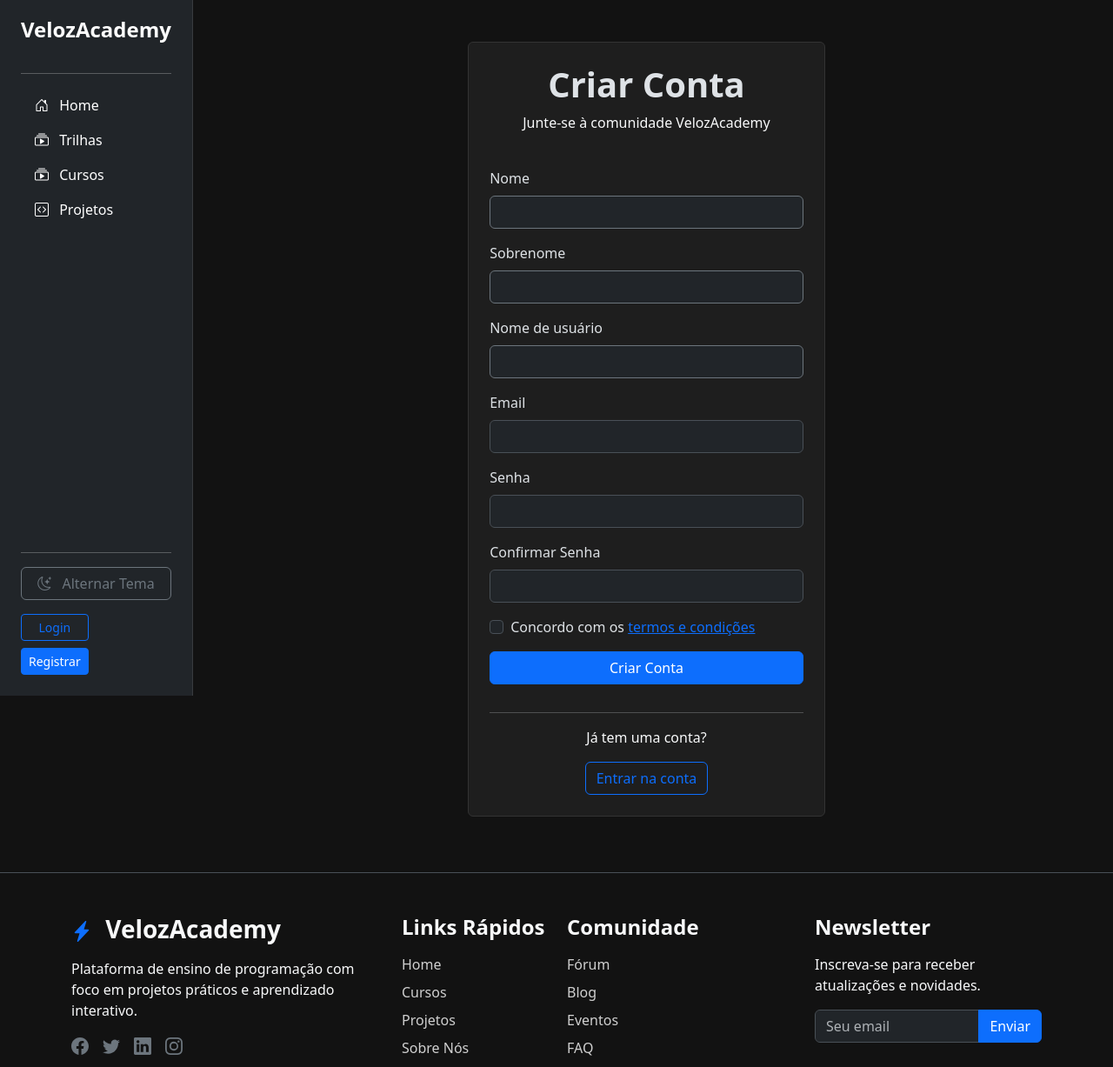
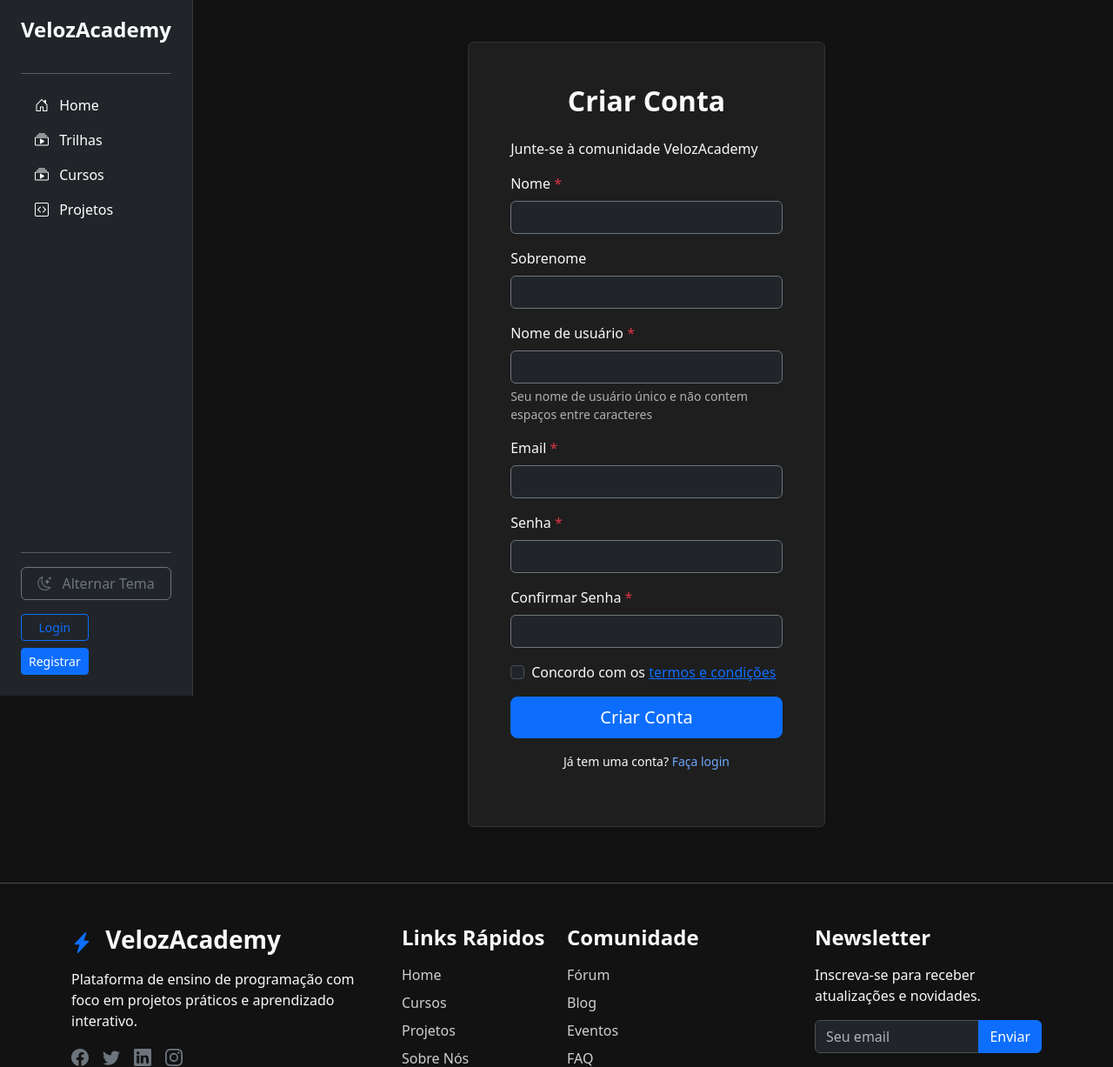
Before and after one commit to matheushr02/velozacademy2.0, a Django app: page /usuarios/registro/ in a window 1280 px wide. Shown: the top 1227 px of the page at 87% size. Run offline with Django 4.2, Linux system fonts and the light colour scheme; some libraries are stand-ins or nearby versions.

Commit message:
feat: pagina de registro valia seus dados e avisa se achar erros ao usuario

```diff
--- a/templates/users/registro.html
+++ b/templates/users/registro.html
@@ -7,68 +7,98 @@
     <div class="container">
         <div class="row justify-content-center">
             <div class="col-md-6 col-lg-5">
-                <div class="card p-4">
-                    <div class="text-center mb-4">
-                        <h1 class="fw-bold">Criar Conta</h1>
+                <div class="card bg-dark border-secondary shadow-sm">
+                    <div class="card-body p-4 p-md-5">
+                        <h2 class="card-title fw-bold mb-4 text-center">Criar Conta</h2>
                         <p>Junte-se à comunidade VelozAcademy</p>
-                    </div>
 
                         <!-- Messages -->
                         {% if messages %}
-                    <div class="mb-4">
                         {% for message in messages %}
-                        <div class="alert alert-{{ message.tags }}" role="alert">
+                        <div class="alert alert-{{ message.tags }} alert-dismissible fade show" role="alert">
                             {{ message }}
+                            <button type="button" class="btn-close" data-bs-dismiss="alert" aria-label="Close"></button>
                         </div>
                         {% endfor %}
-                    </div>
                         {% endif %}
 
                         <form method="post" class="needs-validation" novalidate>
                             {% csrf_token %}
                             <div class="mb-3">
-                            <label for="first_name" class="form-label">Nome</label>
-                            <input type="text" class="form-control bg-dark text-light border-secondary" id="first-name" name="first_name" required>
-                        </div>
-                        <div class="mb-3">
-                            <label for="last_name" class="form-label">Sobrenome</label>
-                            <input type="text" class="form-control bg-dark text-light border-secondary" id="last_name" name="last_name">
+                                <label for="first_name" class="form-label">Nome <span class="text-danger">*</span></label>
+                                <input type="text" class="form-control bg-dark text-light border-secondary {% if form.first_name.errors %}is-invalid{% endif %}" id="first_name" name="first_name" value="{{ request.POST.first_name|default:'' }}" required>
+                                <div class="invalid-feedback">Insira seu nome.</div>
                             </div>
 
                             <div class="mb-3">
-                            <label for="username" class="form-label">Nome de usuário</label>
-                            <input type="text" class="form-control bg-dark text-light border-secondary" id="username" name="username" required>
+                                <label for="last_name" class="form-label">Sobrenome</label>
+                                <input type="text" class="form-control bg-dark text-light border-secondary" id="last_name" name="last_name" value="{{request.POST.last_name|default:'' }}">
+                            </div>
+
+                            <div class="mb-3">
+                                <label for="username" class="form-label">Nome de usuário <span class="text-danger">*</span></label>
+                                <input type="text" class="form-control bg-dark text-light border-secondary {% if form.username.errors %}is-invalid{% endif %}" id="username" name="username" value="{{ request.POST.username|default:'' }}" required>
+                                <div class="form-text">Seu nome de usuário único e não contem espaços entre caracteres</div>
+                                <div class="invalid-feedback">
+                                    Insira um nome de usuário válido.
+                                </div>
+                            </div>
+
+                            <div class="mb-3">
+                                <label for="email" class="form-label">Email <span class="text-danger">*</span></label>
+                                <input type="email" class="form-control bg-dark text-light border-secondary {% if form.email.errors %}is-invalid{% endif %}" id="email" name="email" required>
+                                <div class="invalid-feedback">Insira um endereço de email válido.</div>
+                            </div>
+
+                            <div class="mb-3">
+                                <label for="password" class="form-label">Senha <span class="text-danger">*</span></label>
+                                <input type="password" class="form-control bg-dark text-light border-secondary {% if form.password.errors %}is-invalid{% endif %}" id="password" name="password" required>
+                                <div class="invalid-feedback">
+                                    Insira uma senha válida.
+                                </div>
                             </div>
                             <div class="mb-3">
-                            <label for="email" class="form-label">Email</label>
-                            <input type="email" class="form-control" id="email" name="email" required>
+                                <label for="password2" class="form-label">Confirmar Senha <span class="text-danger">*</span></label>
+                                <input type="password" class="form-control bg-dark text-light border-secondary {% if form.password2.errors %}is-invalid{% endif %}" id="password2" name="password2" required>
+                                <div class="invalid-feedback">
+                                    As senhas não são iguais.
                                 </div>
-                        <div class="mb-3">
-                            <label for="password" class="form-label">Senha</label>
-                            <input type="password" class="form-control" id="password" name="password" required>
                             </div>
-                        <div class="mb-3">
-                            <label for="password2" class="form-label">Confirmar Senha</label>
-                            <input type="password" class="form-control" id="password2" name="password2" required>
-                        </div>
+
                             <div class="mb-3 form-check">
                                 <input type="checkbox" class="form-check-input" id="termos" required>
                                 <label class="form-check-label" for="termos">Concordo com os <a href="#" class="text-primary">termos e condições</a></label>
                             </div>
+
                             <div class="d-grid mb-3">
-                            <button type="submit" class="btn btn-primary">Criar Conta</button>
+                                <button type="submit" class="btn btn-primary btn-lg">Criar Conta</button>
                             </div>
+
+                            <p class="text-center text-muted small">Já tem uma conta? <a href="{% url 'users:login' %}" class="text-decoration-none">Faça login</a>
+                            </p>
                         </form>
-
-                    <hr>
-
-                    <div class="text-center">
-                        <p class="mb-3">Já tem uma conta?</p>
-                        <a href="{% url 'users:login' %}" class="btn btn-outline-primary">Entrar na conta</a>
                     </div>
                 </div>
             </div>
         </div>
     </div>
 </section>
+
+<script>
+    (function () {
+        'use strict'
+        var forms = document.querySelectorAll('.needs-validation')
+        Array.prototype.slice.call(forms)
+            .forEach(function (form) {
+                form.addEventListener('submit', function (event) {
+                    if (!form.checkValidity()) {
+                        event.preventDefault()
+                        event.stopPropagation()
+                    }
+                    form.classList.add('was-validated')
+                }, false)
+
+            })
+    })()
+</script>
 {% endblock %}
--- a/users/views.py
+++ b/users/views.py
@@ -29,38 +29,53 @@ def logout_view(request):
 
 def registro_view(request):
     if request.user.is_authenticated:
-        return redirect('home')
+        return redirect('core:home')
 
     if request.method == 'POST':
-        first_name = request.POST.get('first_name')
-        last_name = request.POST.get('last_name')
-        username = request.POST.get('username')
-        email = request.POST.get('email')
-        password = request.POST.get('password')
-        password2 = request.POST.get('password2')
+        first_name = request.POST.get('first_name', '').strip()
+        last_name = request.POST.get('last_name', '').strip()
+        username = request.POST.get('username', '').strip()
+        email = request.POST.get('email', '').strip()
+        password = request.POST.get('password', '')
+        password2 = request.POST.get('password2', '')
+
+        if not all([first_name, username, email, password, password2]):
+            messages.error(request, 'Preencha os campos faltantes com *')
+            return render(request, 'users/registro.html')
+
+        if ' ' in username:
+            messages.error(request, 'Nome de usuário não pode conter espaços')
+            return render(request, 'users/registro.html')
 
         if password != password2:
-            messages.error(request, 'As senhas não conferem')
+            messages.error(request, 'As senhas não são iguais')
+            return render(request, 'users/registro.html')
+
+        if len(password) < 8:
+            messages.error(request, 'A senha tem que conter 8 caracteres no minimo')
             return render(request, 'users/registro.html')
 
         if User.objects.filter(username=username).exists():
-            messages.error(request, 'Nome de usuário já existe')
+            messages.error(request, f"Nome de usuário '{username}' já está cadastrado. Troque o nome por outro")
             return render(request, 'users/registro.html')
 
         if User.objects.filter(email=email).exists():
-            messages.error(request, 'Email já cadastrado')
+            messages.error(request, f"'{email}' Email já cadastrado, troque o email por outro")
             return render(request, 'users/registro.html')
 
-        user = User.objects.create_user(username=username, email=email, password=password)
-        user.first_name = first_name
-        user.last_name = last_name
-        user.save()
+        try:
+            user = User.objects.create_user(username=username, email=email, password=password)
+            user.first_name = first_name
+            user.last_name = last_name
+            user.save()
 
-        # Perfil is created automatically via signal
+            #? Cria perfil (automaticamente perfil visitante)
+            Perfil.objects.create(user=user)
 
-        messages.success(request, 'Conta criada com sucesso! Faça login para continuar.')
-        return redirect('users:login')
-
+            login(request, user)
+            messages.success(request, f'Conta criada! Faça login para acessar o VelozAcademy e seja Bem-Vindo(a) {user.first_name}!')
+        except Exception as e:
+            messages.error(request, f'Ocorreu um erro ao criar sua conta: {e}')
     return render(request, 'users/registro.html')
 
 @login_required
```
Lines whose indentation alone changed are shown as unchanged.
